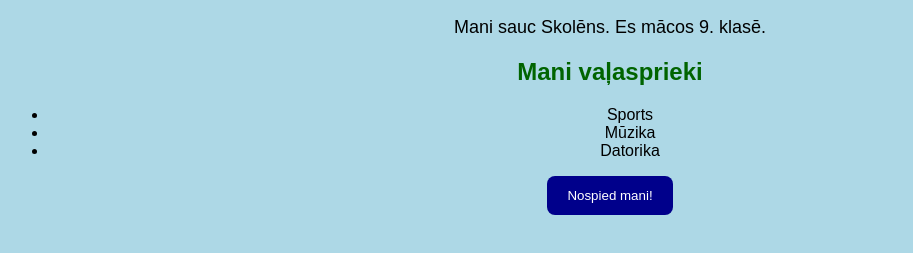
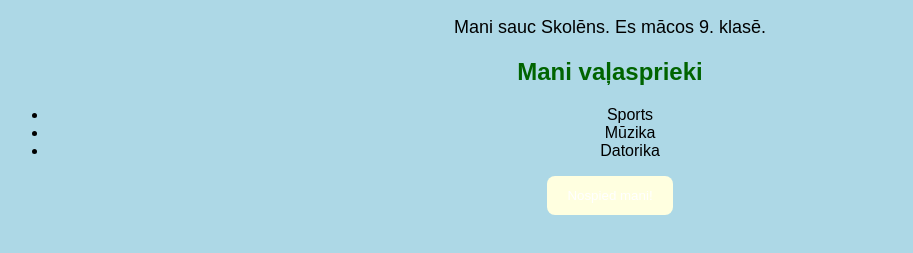
Before and after one commit to Skimelis0/mana-pirma-vietne, a plain HTML site: page index.html in a window 1280 px wide. Shown: the part 149-402 px from the top of the page, without its empty margins (30-943 px from the left). Drawn offline with Linux system fonts and the light colour scheme.

```diff
--- a/style.css
+++ b/style.css
@@ -18,7 +18,7 @@ p {
 }
 
 button {
-    background-color: darkblue;
+    background-color: lightyellow;
     color: white;
     padding: 12px 20px;
     border: none;
```
